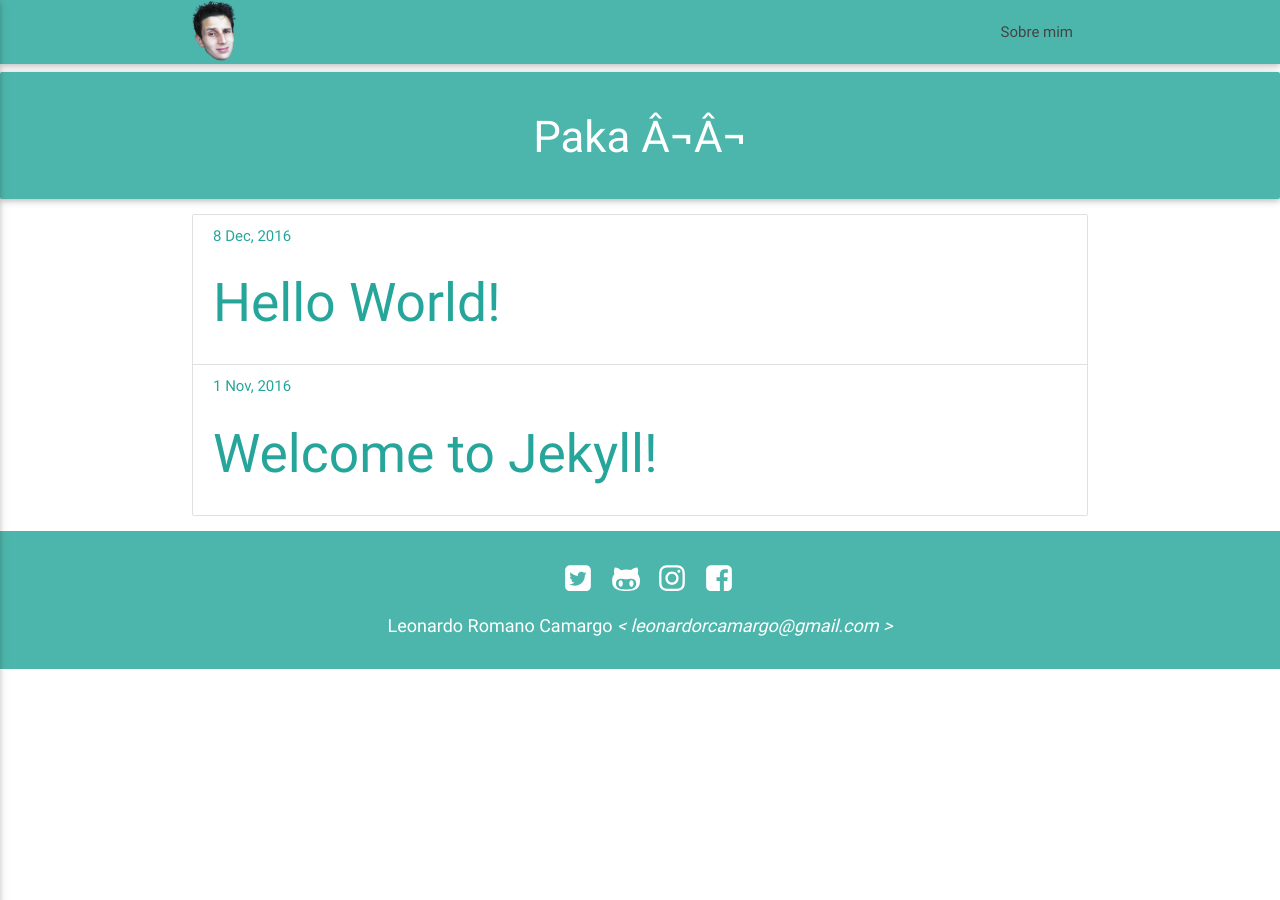
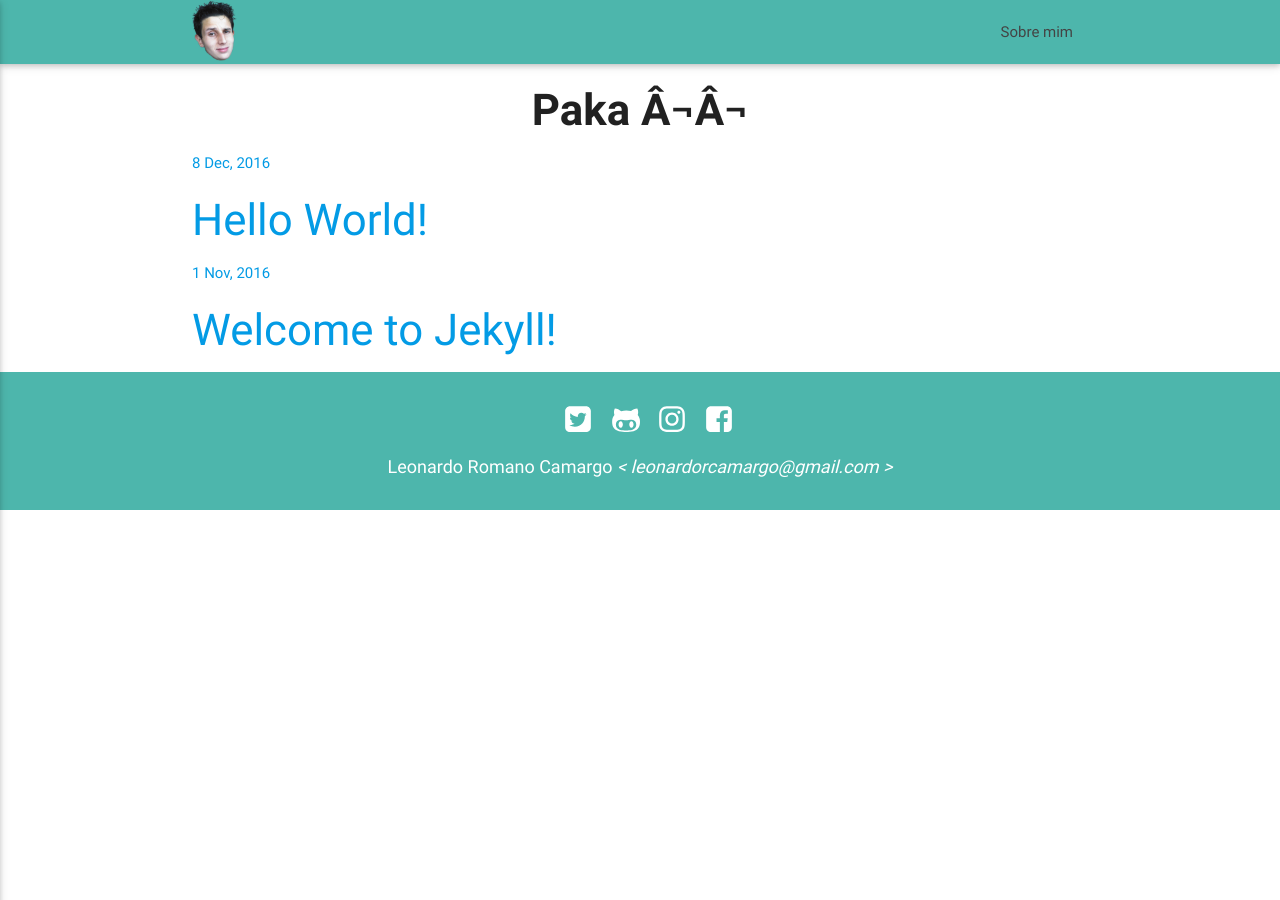
Before and after one commit to leonardorcamargo/leonardorcamargo.github.io, a Jekyll site: the page built from index.html, in a window 1280 px wide. Built offline with Jekyll 4.4.1, drawn with Linux system fonts in a browser that asks for light colours; nearby versions of some CDN libraries.

Commit message:
Atualizando index

```diff
--- a/index.html
+++ b/index.html
@@ -1,18 +1,16 @@
 ---
 layout: default
 ---
-<div class="card-panel teal lighten-2 white-text" style="text-align: center;">
-  <h3>Paka ¬¬</h3>
+<div style="text-align: center;">
+  <h3><b>Paka ¬¬</b></h3>
 </div>
 <div class="container">
-  <div class="collection">
     {% for post in site.posts %}
-      <a class="collection-item" href="{{ post.url | prepend: site.url }}">
+      <a href="{{ post.url | prepend: site.url }}">
         <span class="post-meta">{{ post.date | date: "%-d %b, %Y" }}</span>
-        <h2> {{ post.title | escape }} </h2>
+        <h3> {{ post.title | escape }} </h3>
       </a>
     {% endfor %}
-  </div>
 </div>
 <!--  Scripts-->
 <script src="https://code.jquery.com/jquery-2.1.1.min.js"></script>
```
